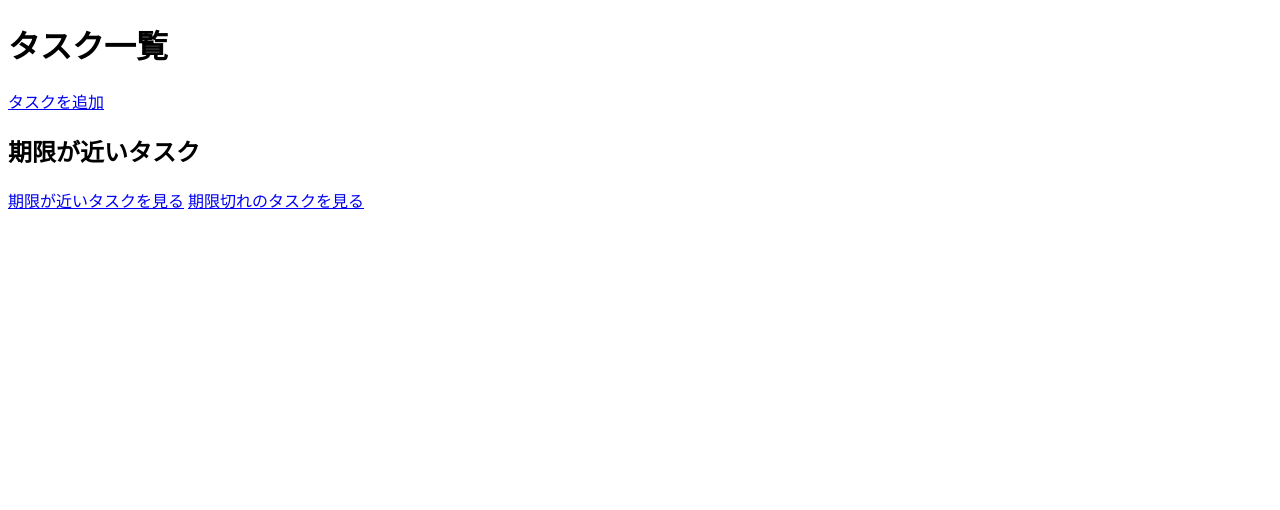
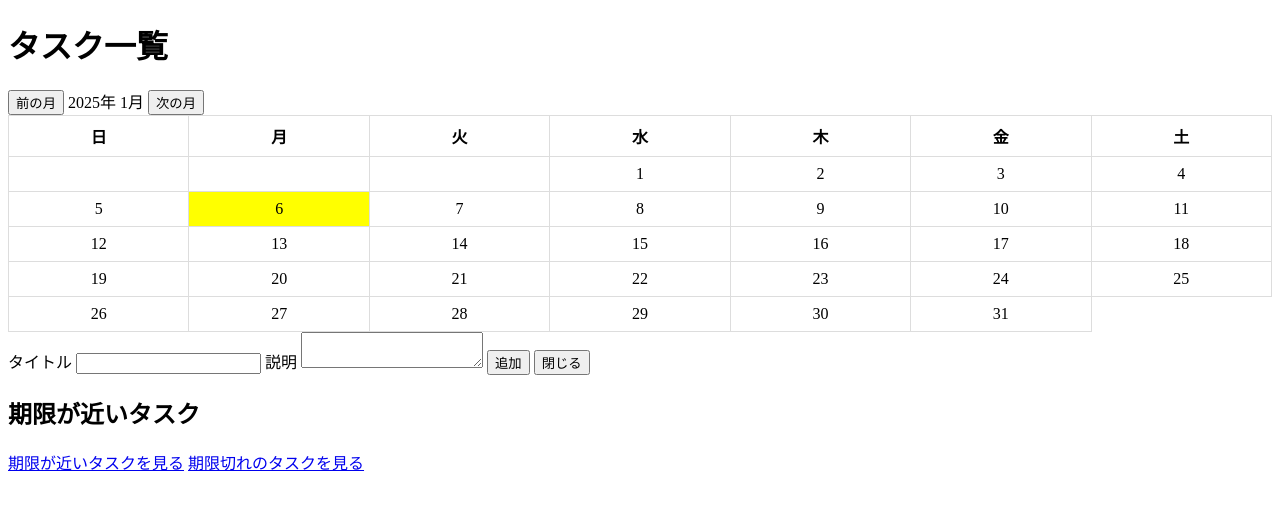
Before and after one commit to rino-0414/web_app, a Flask app: page / in a window 1280 px wide. Shown: the top 510 px of the page. Run offline with Flask 3, Linux system fonts and the light colour scheme; data that the repository does not hold is empty; some libraries are stand-ins or nearby versions.

Commit message:
AIによる更新

```diff
--- a/flaskr/main.py
+++ b/flaskr/main.py
@@ -1,4 +1,4 @@
-from flask import Blueprint, render_template, request, redirect, url_for
+from flask import Blueprint, render_template, request, redirect, url_for, jsonify
 import psycopg2
 from datetime import date, timedelta
 
@@ -45,6 +45,17 @@ def index():
 def form():
     return render_template('form.html')
 
+@bp.route('/get_tasks')
+def get_tasks():
+    date_str = request.args.get('date')
+    conn = get_db_connection()
+    cur = conn.cursor()
+    cur.execute('SELECT title, description FROM tasks WHERE due_date = %s', (date_str,))
+    tasks = cur.fetchall()
+    cur.close()
+    conn.close()
+    return jsonify(tasks)
+
 @bp.route('/add', methods=('GET', 'POST'))
 def add():
     if request.method == 'POST':
--- a/flaskr/templates/index.html
+++ b/flaskr/templates/index.html
@@ -5,11 +5,145 @@
     <meta charset="UTF-8">
     <title>タスク一覧</title>
     <link rel="stylesheet" href="{{url_for('static', filename='style.css')}}">
+    <script src="https://code.jquery.com/jquery-3.6.0.min.js"></script>
+    <script>
+        $(document).ready(function() {
+            var today = new Date();
+            var currentYear = today.getFullYear();
+            var currentMonth = today.getMonth();
+            var currentDate = today.getDate();
+
+            function generateCalendar(year, month) {
+                var daysInMonth = new Date(year, month + 1, 0).getDate();
+                var firstDay = new Date(year, month, 1).getDay();
+                var calendar = '<table><tr>';
+                var daysOfWeek = ['日', '月', '火', '水', '木', '金', '土'];
+
+                for (var i = 0; i < daysOfWeek.length; i++) {
+                    calendar += '<th>' + daysOfWeek[i] + '</th>';
+                }
+                calendar += '</tr><tr>';
+
+                for (var i = 0; i < firstDay; i++) {
+                    calendar += '<td></td>';
+                }
+
+                for (var day = 1; day <= daysInMonth; day++) {
+                    if ((firstDay + day - 1) % 7 == 0) {
+                        calendar += '</tr><tr>';
+                    }
+                    var cellClass = (year === currentYear && month === currentMonth && day === currentDate) ? 'calendar-day today' : 'calendar-day';
+                    calendar += '<td class="' + cellClass + '" data-date="' + year + '-' + (month + 1) + '-' + day + '">' + day + '</td>';
+                }
+
+                calendar += '</tr></table>';
+                $('#calendar').html(calendar);
+                $('#current-month').text(year + '年 ' + (month + 1) + '月');
+            }
+
+            generateCalendar(currentYear, currentMonth);
+
+            $('#prev-month').click(function() {
+                currentMonth--;
+                if (currentMonth < 0) {
+                    currentMonth = 11;
+                    currentYear--;
+                }
+                generateCalendar(currentYear, currentMonth);
+            });
+
+            $('#next-month').click(function() {
+                currentMonth++;
+                if (currentMonth > 11) {
+                    currentMonth = 0;
+                    currentYear++;
+                }
+                generateCalendar(currentYear, currentMonth);
+            });
+
+            $(document).on('click', '.calendar-day', function() {
+                var date = $(this).data('date');
+                $.get("{{ url_for('main.get_tasks') }}", { date: date }, function(data) {
+                    $('#task-details').html(data);
+                    $('#task-modal').show();
+                });
+            });
+
+            $('#task-form').submit(function(event) {
+                event.preventDefault();
+                var title = $('#task-title').val();
+                var description = $('#task-description').val();
+                var due_date = $('#task-date').val();
+
+                $.post("{{ url_for('main.add') }}", {
+                    title: title,
+                    description: description,
+                    due_date: due_date
+                }, function(data) {
+                    location.reload();
+                });
+            });
+
+            $('#task-modal-close').click(function() {
+                $('#task-modal').hide();
+            });
+        });
+    </script>
+    <style>
+        table {
+            width: 100%;
+            border-collapse: collapse;
+        }
+        th, td {
+            border: 1px solid #ddd;
+            padding: 8px;
+            text-align: center;
+        }
+        .calendar-day {
+            cursor: pointer;
+        }
+        .today {
+            background-color: yellow; /* 今日の日付をハイライト */
+        }
+        #task-modal {
+            display: none;
+            position: fixed;
+            top: 50%;
+            left: 50%;
+            transform: translate(-50%, -50%);
+            background-color: white;
+            padding: 20px;
+            box-shadow: 0 0 10px rgba(0, 0, 0, 0.5);
+        }
+    </style>
 </head>
 
 <body>
     <h1>タスク一覧</h1>
-    <a href="{{ url_for('main.add') }}">タスクを追加</a>
+    <div>
+        <button id="prev-month">前の月</button>
+        <span id="current-month"></span>
+        <button id="next-month">次の月</button>
+    </div>
+    <div id="calendar"></div>
+
+    <div id="task-modal">
+        <div id="task-details"></div>
+        <button type="button" id="task-modal-close">閉じる</button>
+    </div>
+
+    <div id="task-modal-add">
+        <form id="task-form">
+            <label for="task-title">タイトル</label>
+            <input type="text" id="task-title" name="title" required>
+            <label for="task-description">説明</label>
+            <textarea id="task-description" name="description"></textarea>
+            <input type="hidden" id="task-date" name="due_date">
+            <button type="submit">追加</button>
+            <button type="button" id="task-modal-close">閉じる</button>
+        </form>
+    </div>
+
     <h2>期限が近いタスク</h2>
     <ul>
         {% for task in tasks %}
```
